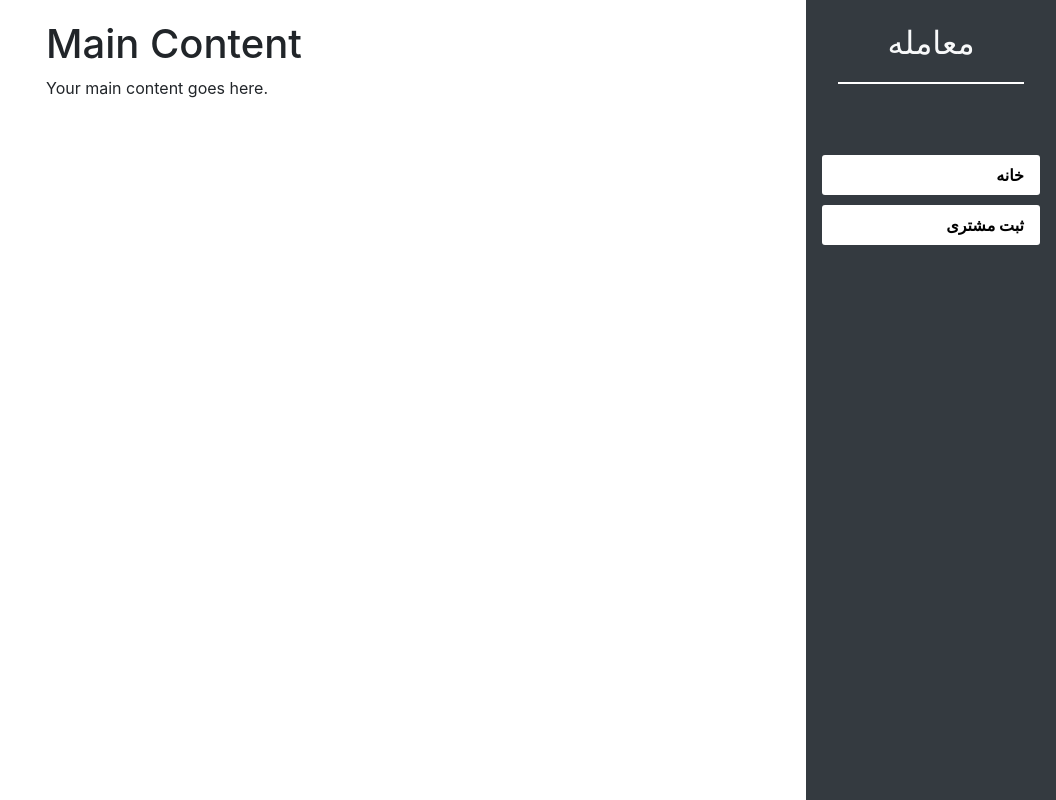
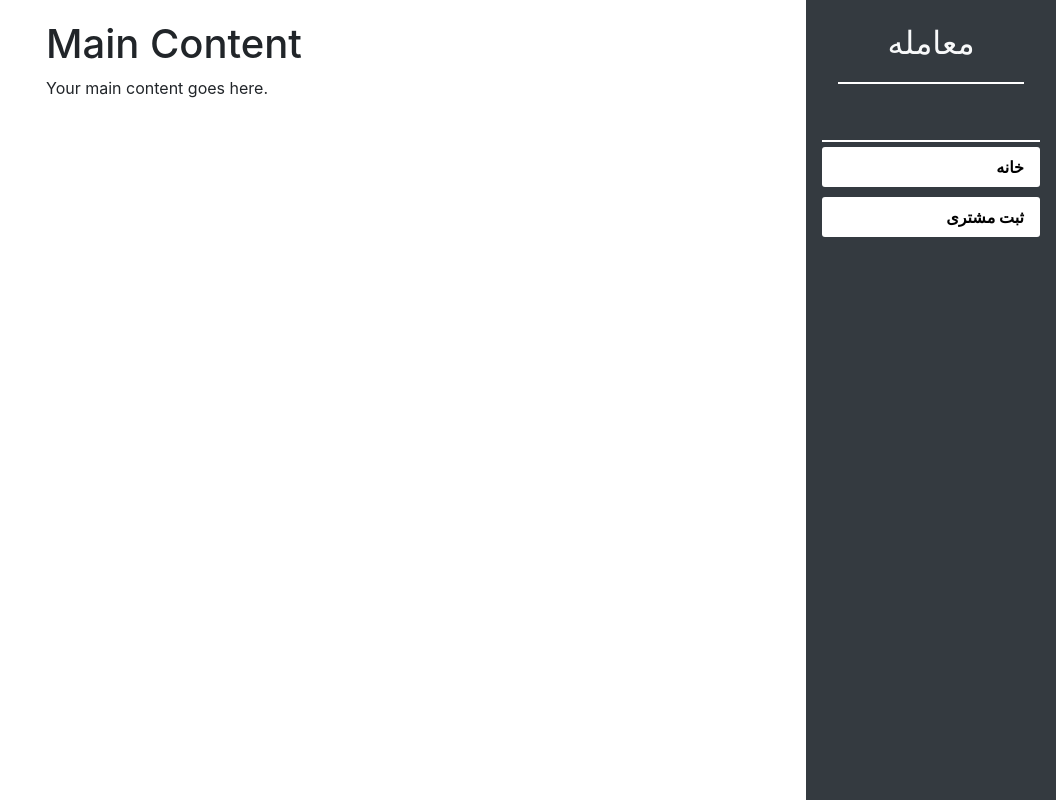
Before and after one commit to Ehsan2022/07-sarafi, a React (Create React App) app: page / in a window 1280 px wide. Shown: the whole page, without its empty margins (224-1280 px from the left). Built offline with nearby package versions, Linux system fonts and the light colour scheme.

Commit message:
link color and border added

```diff
--- a/src/Sidebar.js
+++ b/src/Sidebar.js
@@ -53,7 +53,7 @@ const Sidebar = () => {
               aria-label="Toggle navigation">
               <span>❌</span>
             </button>
-            <ul className="nav flex-column pt-3">
+            <ul className="nav flex-column pt-4">
               <li className="nav-item">
                 <a className="nav-link" href="#home">
                   خانه
--- a/src/index.css
+++ b/src/index.css
@@ -3,7 +3,7 @@
  *
  * @format
  */
-a h2{
+a h2 {
   border-bottom: 2px solid white;
   padding-bottom: 20px;
 }
@@ -48,12 +48,12 @@ a h2{
   right: 20px;
 }
 .nav {
-  margin-top: 50px;
+  border-top: 2px solid white;
+  margin-top: 40px;
   text-align: end;
 }
-.nav-item{
+.nav-item {
   background-color: white;
-
   border-radius: 3px;
   margin: 5px 0;
   -webkit-border-radius: 3px;
@@ -61,7 +61,7 @@ a h2{
   -ms-border-radius: 3px;
   -o-border-radius: 3px;
 }
-.nav-link{
+.nav-link {
   color: black;
   text-decoration: none;
   font-weight: bold;
```
Lines whose indentation alone changed are shown as unchanged.
